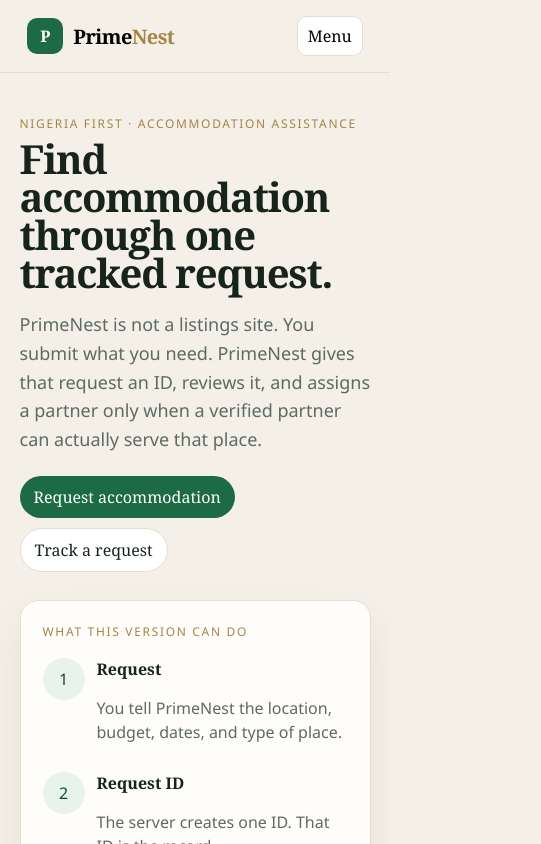
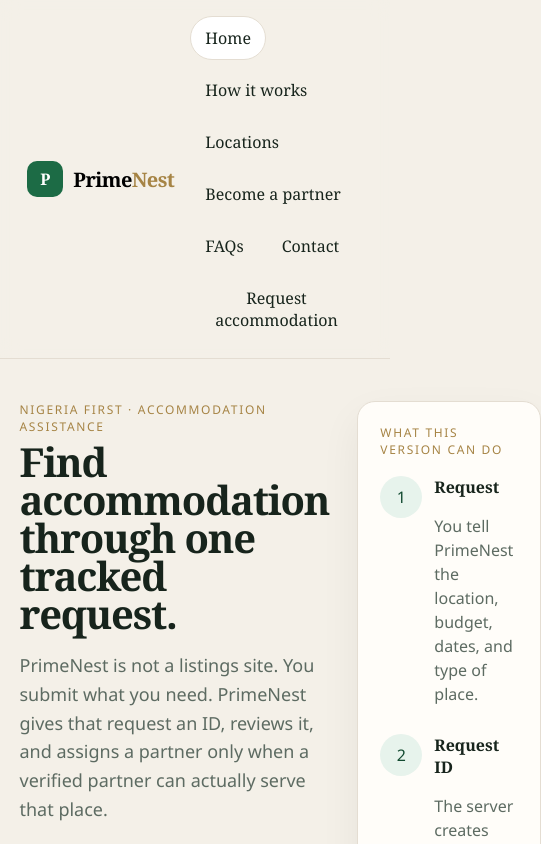
Before and after one commit to OLADS247/primenest, a React (Vite) app: page / in a window 390 px wide. Shown: the top 844 px of the page, 541 px wide, since content can reach past the window. Built offline with nearby package versions, Linux system fonts and the light colour scheme.

Commit message:
Restore media queries for mobile layout
Reintroduce responsive styles for mobile view.

```diff
--- a/styles.css
+++ b/styles.css
@@ -124,12 +124,6 @@
 .badge { display: inline-block; border-radius: 999px; padding: 3px 8px; background: #e7f3ec; color: var(--green-dark); font-size: 12px; }
 .footer { padding: 28px 7vw 40px; color: var(--muted); font-family: "Segoe UI", sans-serif; font-size: 13px; }
 
-@media (max-width: 860px) {
-  .hero, .grid, .row { grid-template-columns: 1fr; }
-  .links { display: none; }
-  .links.open { display: flex; position: absolute; top: 68px; left: 5vw; right: 5vw; background: white; border: 1px solid var(--line); border-radius: 16px; padding: 10px; }
-  .menu { display: block; }
-}
 .request-submit {
   width: 100%;
   padding: 16px 24px;
@@ -168,5 +162,13 @@
   background: #94a3b8;
   cursor: not-allowed;
   transform: none;
+
+@media (max-width: 860px) {
+  .hero, .grid, .row { grid-template-columns: 1fr; }
+  .links { display: none; }
+  .links.open { display: flex; position: absolute; top: 68px; left: 5vw; right: 5vw; background: white; border: 1px solid var(--line); border-radius: 16px; padding: 10px; }
+  .menu { display: block; }
+}
+
   box-shadow: none;
 }
```
